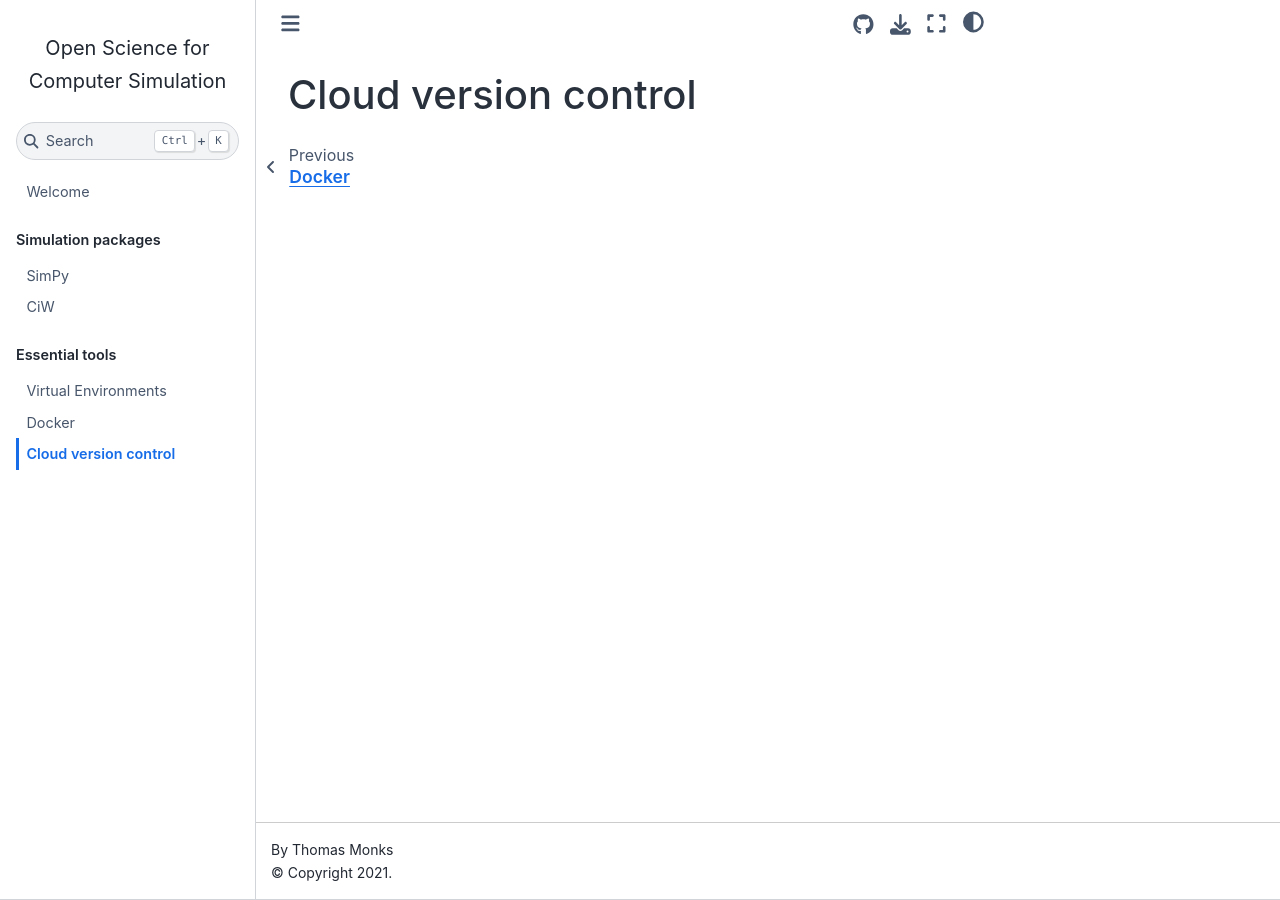
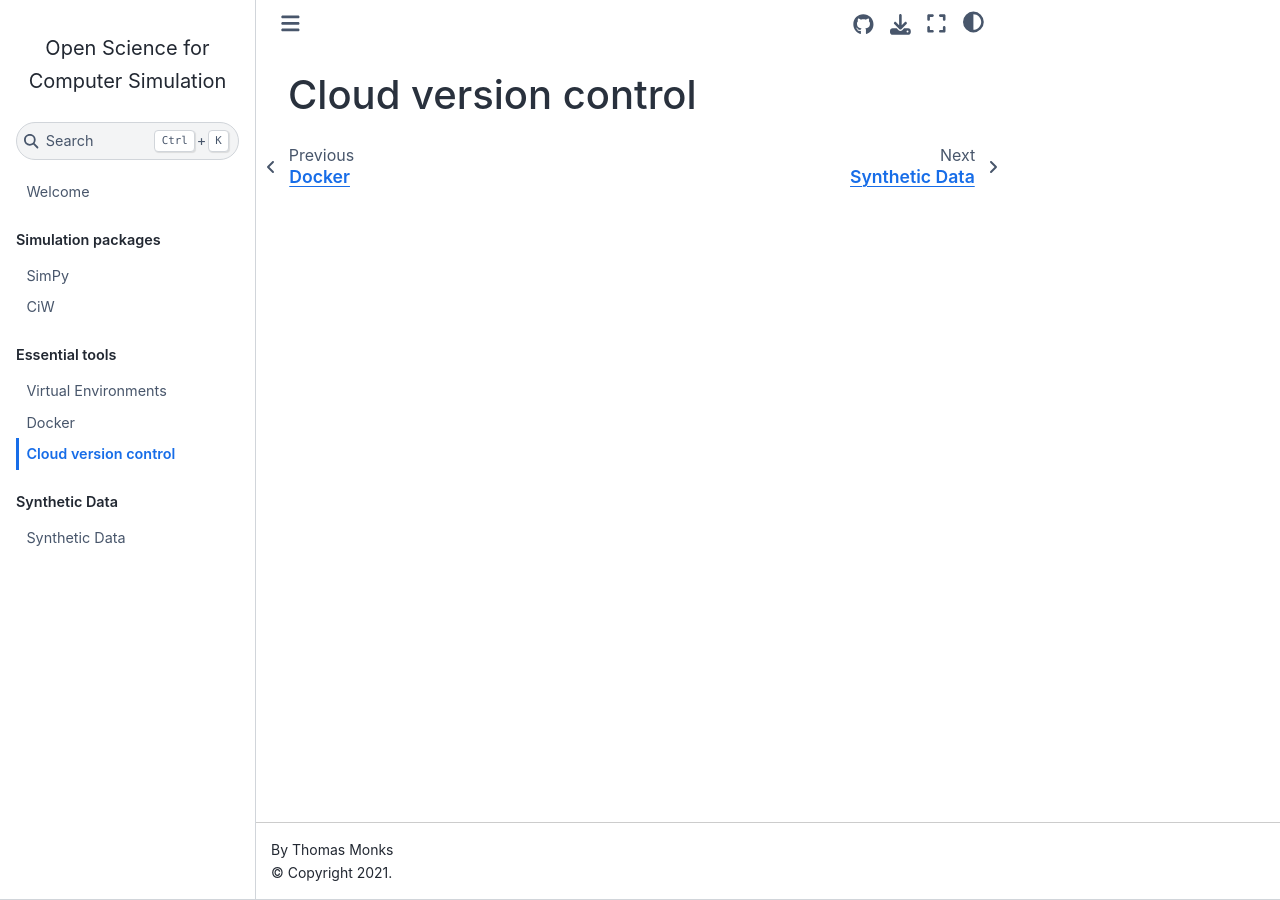
Before and after one commit to TomMonks/open-science-for-sim, a Jupyter Book: the page built from src/notebooks/02_tools/03_version_control.md, in a window 1280 px wide. Built offline with Jupyter Book 1.0.4 settings and Sphinx 7.4.7 and the Sphinx Book theme 1.1.4, drawn with Linux system fonts in a browser that asks for light colours.

Commit message:
BOOK: synth data skeleton section

```diff
--- a/_toc.yml
+++ b/_toc.yml
@@ -11,3 +11,7 @@
   - file: src/notebooks/02_tools/01_virt_env
   - file: src/notebooks/02_tools/02_docker
   - file: src/notebooks/02_tools/03_version_control
+
+- part: Synthetic Data
+  chapters:
+  - file: src/notebooks/03_data/01_smote
```
Also changed, not shown: src/notebooks/03_data/01_smote.ipynb (added).
